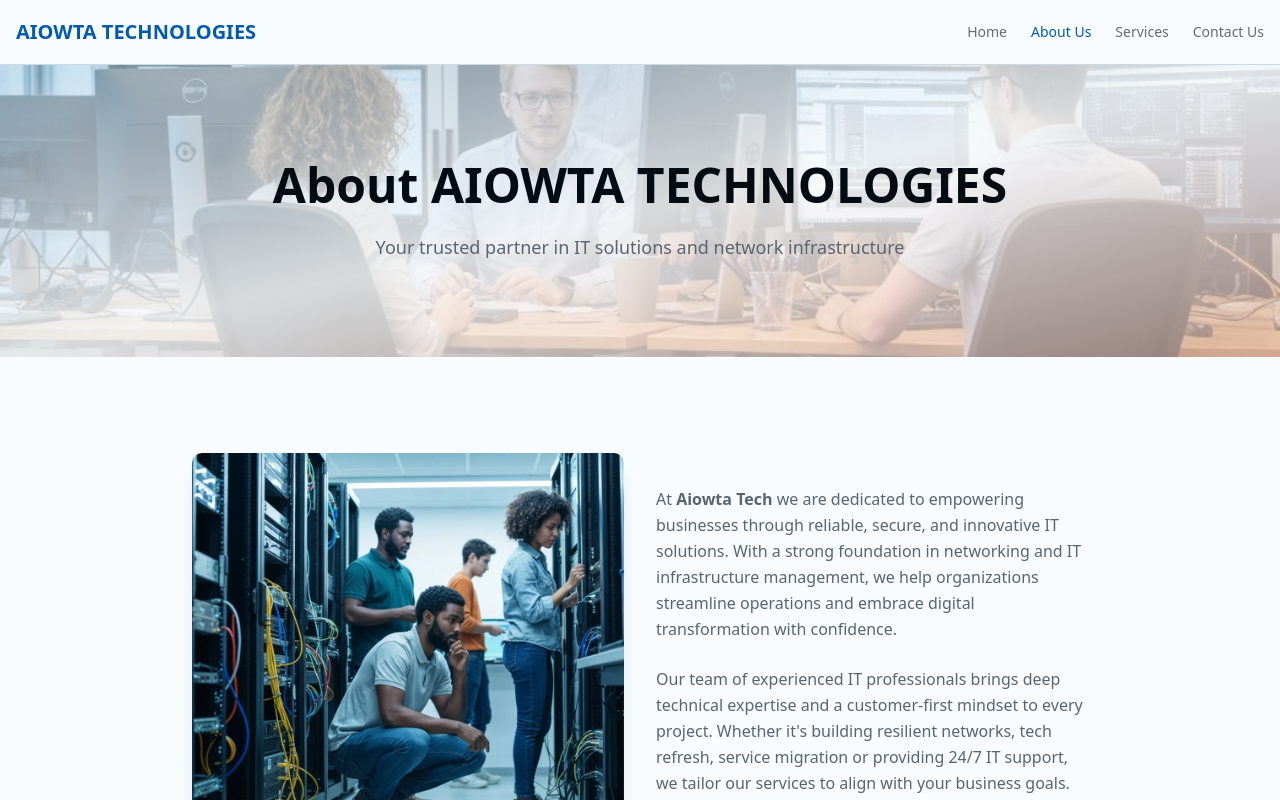
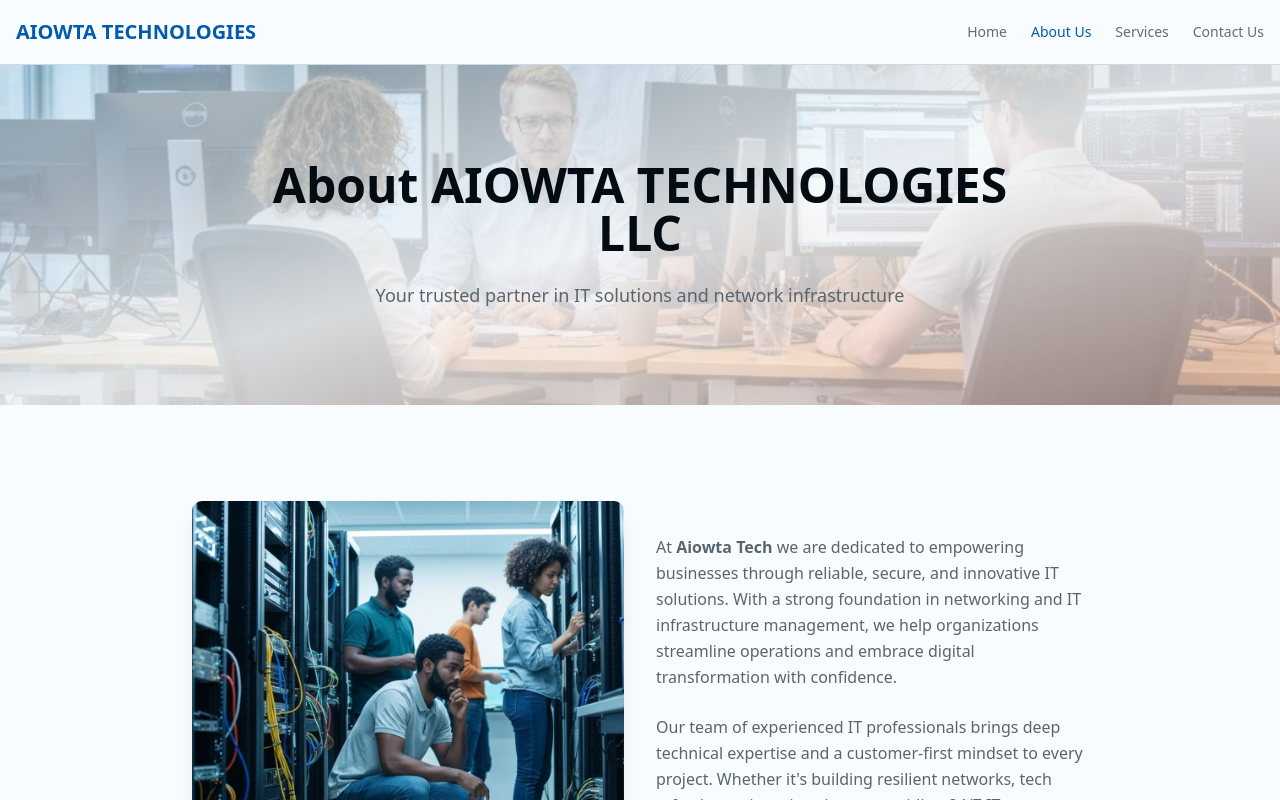
Before and after one commit to aiowtatech-admin/aiowtatech-website, a Next.js app: page /about in a window 1280 px wide. Shown: the top 800 px of the page. Built offline with nearby package versions, Linux system fonts and the light colour scheme.

Commit message:
Update page.tsx

```diff
--- a/app/about/page.tsx
+++ b/app/about/page.tsx
@@ -23,7 +23,7 @@ export default function AboutPage() {
           </div>
           <div className="container mx-auto px-4 relative">
             <div className="max-w-3xl mx-auto text-center">
-              <h1 className="text-4xl md:text-5xl font-bold mb-6">About AIOWTA TECHNOLOGIES</h1>
+              <h1 className="text-4xl md:text-5xl font-bold mb-6">About AIOWTA TECHNOLOGIES LLC</h1>
               <p className="text-lg text-muted-foreground">
                 Your trusted partner in IT solutions and network infrastructure
               </p>
```
